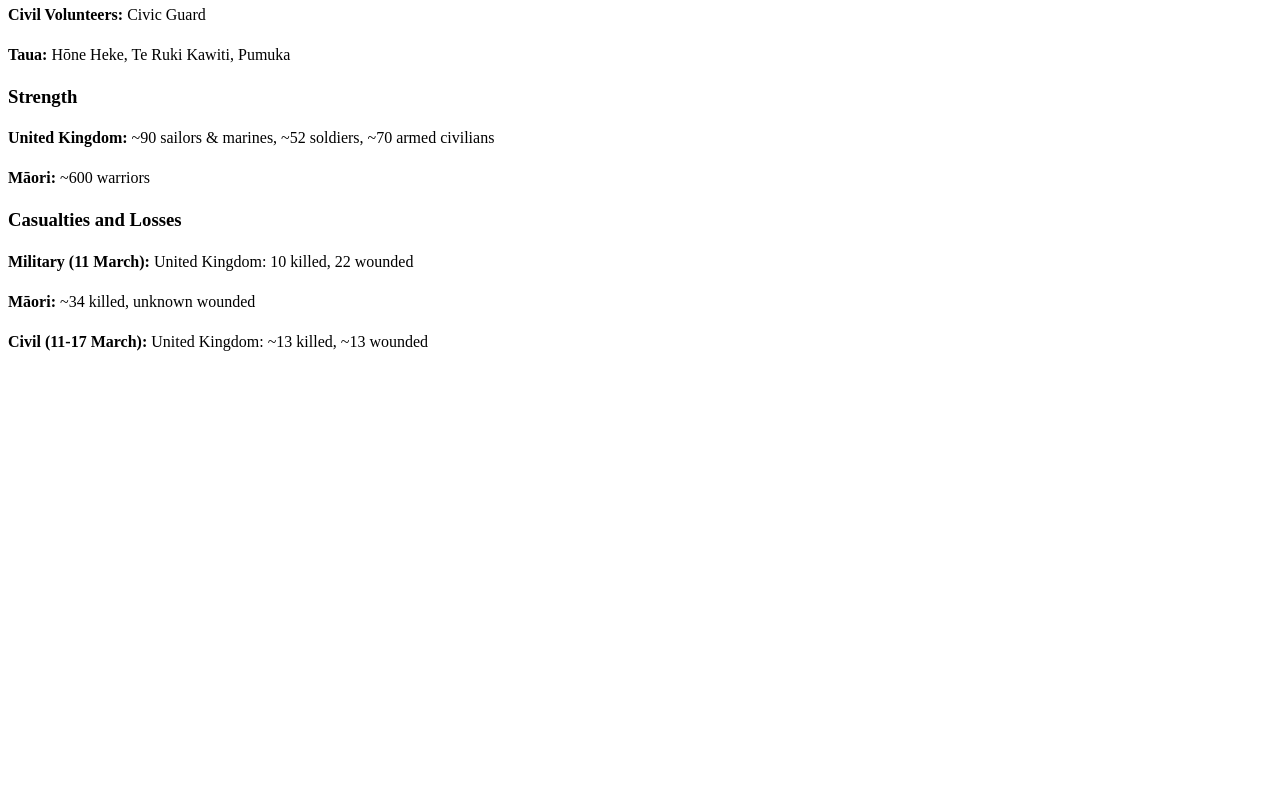
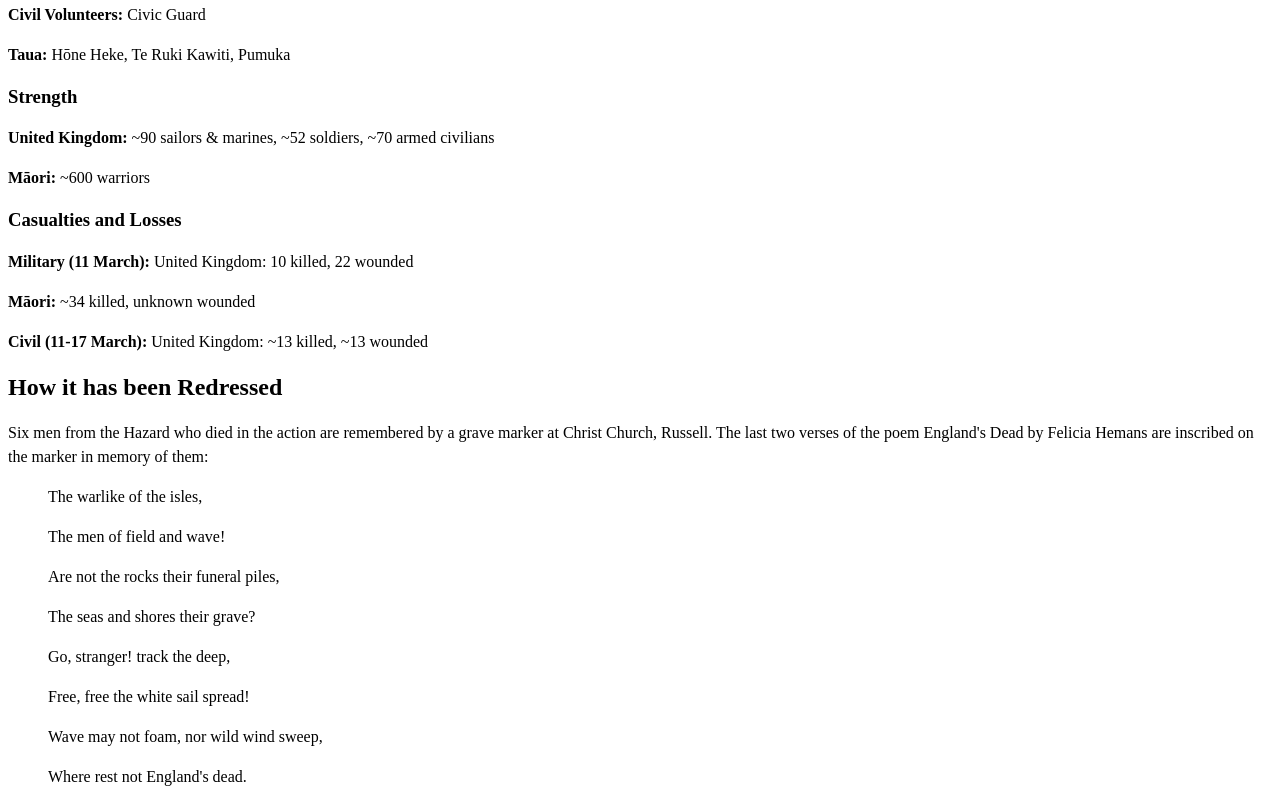
Before and after one commit to ItsMrRedboy19/Waikato-Wars, a plain HTML site: page detailed_battle_information/kororareka.html in a window 1280 px wide. Shown: the part 1114-1919 px from the top of the page. Before the commit the page ends 1484 px from the top, so only its background shows below. Drawn offline with Linux system fonts and the light colour scheme.

Commit message:
added how the battles have been redressed for the northern war and battle of rangiriri

```diff
--- a/detailed_battle_information/kororareka.html
+++ b/detailed_battle_information/kororareka.html
@@ -65,6 +65,27 @@
       <p><strong>Māori:</strong> ~34 killed, unknown wounded</p>
       <p><strong>Civil (11-17 March):</strong> United Kingdom: ~13 killed, ~13 wounded</p>
     </div>
+
+    <div class="info-container">
+      <h2>How it has been Redressed</h2>
+      <p>Six men from the Hazard who died in the action are remembered by a grave marker at Christ Church, Russell.
+        The last two verses of the poem England's Dead by Felicia Hemans are inscribed on the marker in memory of them:
+
+        <ul>
+          <p>The warlike of the isles,</p>
+          <p>The men of field and wave!</p>
+          <p>Are not the rocks their funeral piles,</p>
+          <p>The seas and shores their grave?</p>
+        </ul>
+
+        <ul>
+          <p>Go, stranger! track the deep,</p>
+          <p>Free, free the white sail spread!</p>
+          <p>Wave may not foam, nor wild wind sweep,</p>
+          <p>Where rest not England's dead.</p>
+        </ul>
+      </p>
+    </div>
   </main>
 </body>
 </html>
```
Also changed, not shown: detailed_battle_information/ohaeawai.html (+14 -0 lines), detailed_battle_information/puketutu.html (+11 -0 lines), detailed_battle_information/rangiriri.html (+15 -0 lines).
